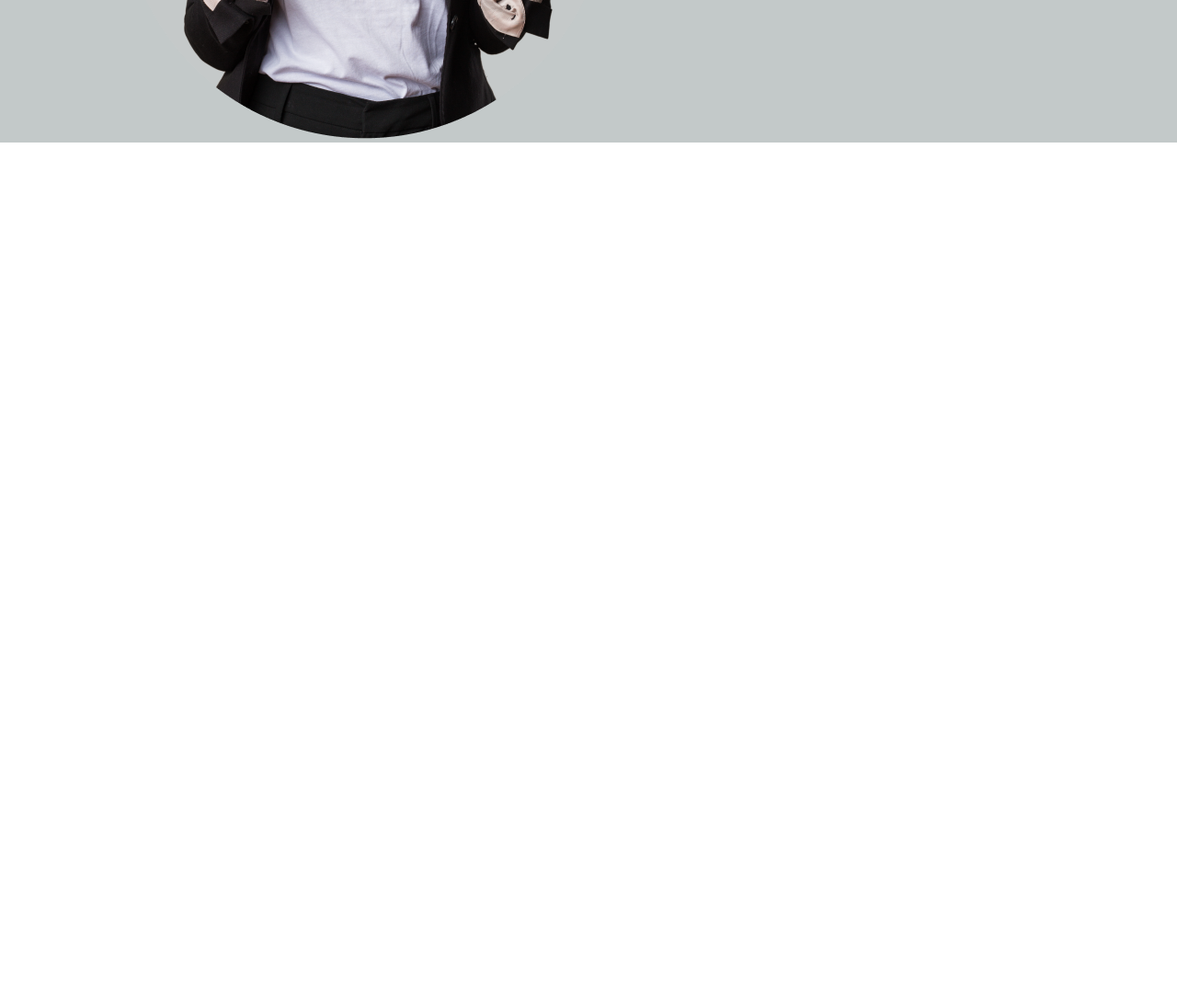
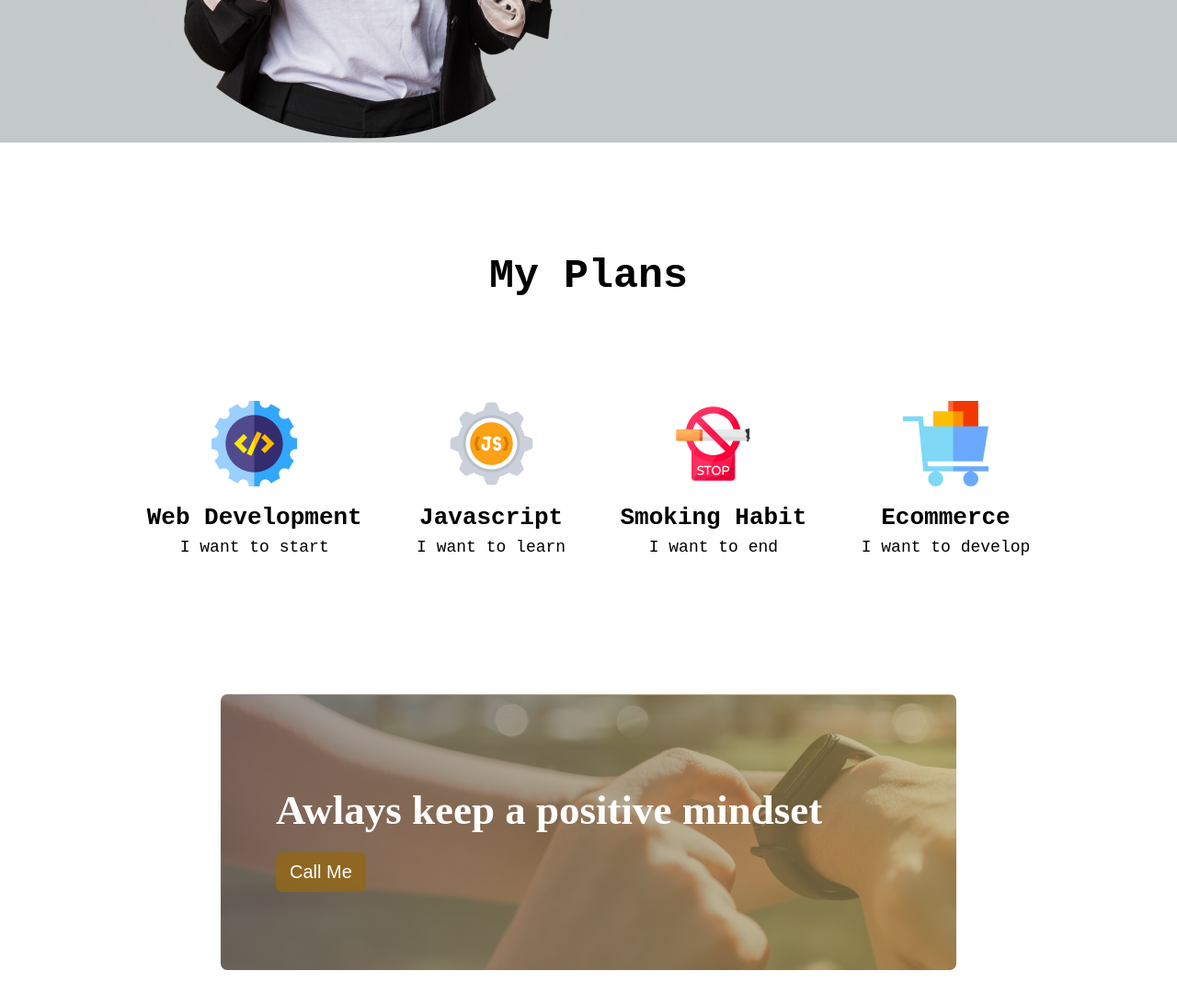
Before and after one commit to Shahab17/practice-task-1, a plain HTML site: page index.html in a window 1280 px wide. Shown: the part 1343-2436 px from the top of the page at 92% size. Before the commit the page ends 1618 px from the top, so only its background shows below. Drawn offline with Linux system fonts and the light colour scheme.

Commit message:
finished main section with banner background

```diff
--- a/index.html
+++ b/index.html
@@ -35,6 +35,43 @@
                 </div>
             </div>
         </section>
+        <!-- my plans section -->
+        <section>
+            <div class="plan-container">
+                <h1 class="plan-title" >My Plans</h1>
+            </div>
+            <div class="items">
+                <div class="items-row">
+                        <img src="./images/icons/web.png" alt="">
+                        <h3 class="row-title" >Web Development</h3>
+                        <p class="row-para" >I want to start</p>
+                </div>
+                <div class="items-row">
+                        <img src="./images/icons/js.png" alt="">
+                        <h3 class="row-title" >Javascript</h3>
+                        <p class="row-para" >I want to learn</p>
+                </div>
+                <div class="items-row">
+                        <img src="./images/icons/smoke.png" alt="">
+                        <h3 class="row-title" >Smoking Habit</h3>
+                        <p class="row-para" >I want to end</p>
+                </div>
+                <div class="items-row">
+                        <img src="./images/icons/ecom.png" alt="">
+                        <h3 class="row-title" >Ecommerce</h3>
+                        <p class="row-para" >I want to develop</p>
+                </div>
+            </div>
+        </section>
+        <!--main section with banner background  -->
+        <section>
+            <div class="main-bg">
+                <div class="bg-text">
+                    <h2 class="bg-title" >Awlays keep a positive mindset</h2>
+                    <button class="banner-btn" >Call Me</button>
+                </div>
+            </div>
+        </section>
     </main>
     <footer>
 
--- a/styles/style.css
+++ b/styles/style.css
@@ -31,11 +31,13 @@
     background:rgba(146, 104, 26, 0.836);
     border-radius: 7px;
     border: 0;
+    color: white;
 
 }
 .banner-btn:hover{
     background-color: aqua;
     cursor:grab;
+    color: black;
 }
 /* main section styles */
 .container{
@@ -59,3 +61,47 @@
     color: #474747;
     text-align: justify;
 }
+/* my plan section styles */
+
+.plan-title{
+    text-align: center;
+    font-size: 45px;
+    font-family: monospace;
+}
+.items{
+    display: flex;
+    justify-content: space-around;
+    padding: 110px 130px;
+
+}
+.items-row{
+    text-align: center;
+}
+.row-title{
+    font-size: 26px;
+    margin-top: 15px;
+    margin-bottom: 7px;
+    font-family: monospace;
+}
+.row-para{
+    font-size: 18px;
+    font-family: monospace;
+}
+/* main section with banner background styles */
+.main-bg{
+    width: 800px;
+    height: 300px;
+    background-color: antiquewhite;
+    margin: 40px auto;
+    background-image: linear-gradient(to right, rgba(110, 98, 98, 0.726), rgba(177, 153, 87, 0.644)), url("../images/watch.png");
+    border-radius: 7px;
+}
+.bg-text{
+    padding-left: 60px;
+    padding-top: 100px;
+    font-size: 30px;
+    color: white;
+}
+.bg-title{
+    margin-bottom: 20px;
+}
```
